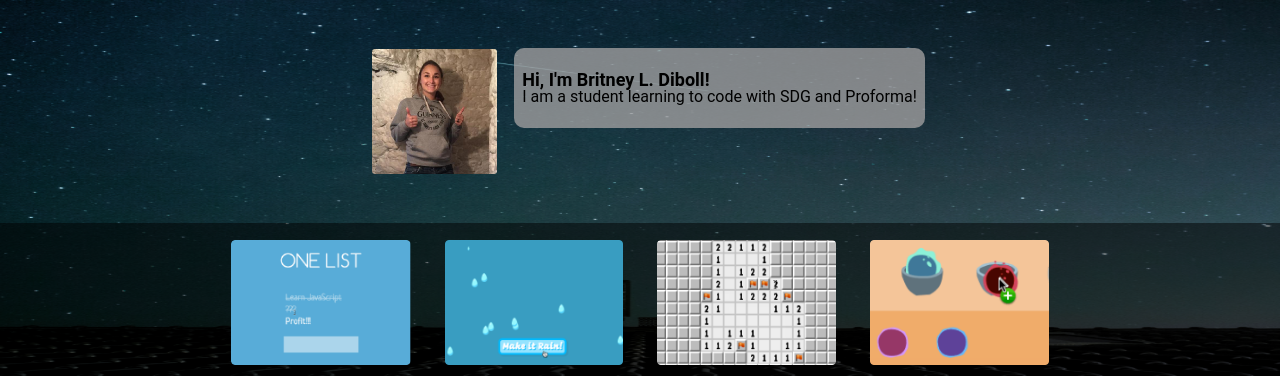
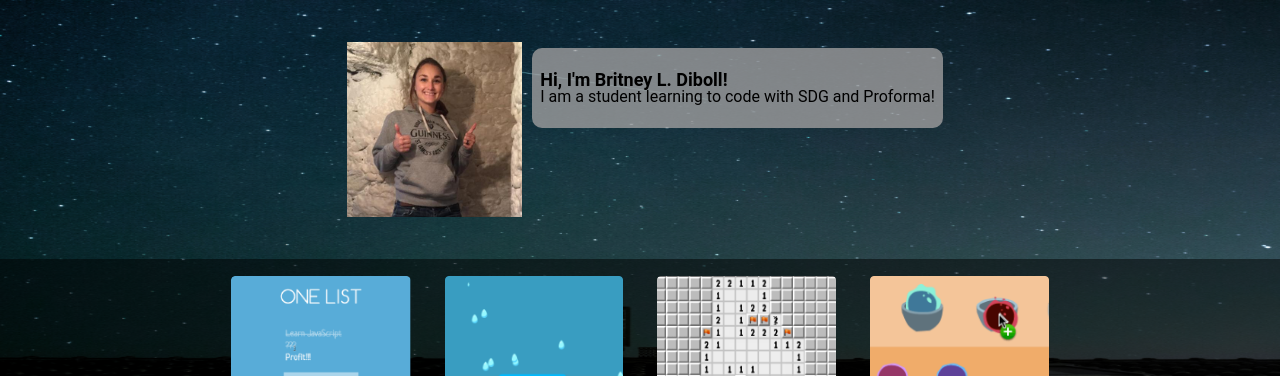
Before and after one commit to Britney-Diboll/mock-portfolio, a website: page public/index.html in a window 1280 px wide. Shown: the top 376 px of the page. Drawn offline with Linux system fonts and the light colour scheme.

Commit message:
fixed section one

```diff
--- a/public/index.html
+++ b/public/index.html
@@ -12,7 +12,7 @@
      <div class="first">
 
       <section class="one">
-        <img class= "middle-pics" src="./images/me.jpg" alt="Britney Diboll">
+        <img class= "my-pic" src="./images/me.jpg" alt="Britney Diboll">
 
           <p class= "info"> <font size="4"><b> Hi, I'm Britney L. Diboll!</b></font>
           I am a student learning to code with SDG and Proforma!</p>
--- a/public/screen.css
+++ b/public/screen.css
@@ -8,6 +8,7 @@ body {
   font: 16px / 1 roboto ;
 
 }
+
 .first{
   background-image: url(./images/space.png);
   background-repeat: no-repeat;
@@ -24,6 +25,13 @@ color: white;
 margin: 0;
 padding:2em;
 
+}
+
+.my-pic{
+  height: 175px ;
+  width: auto;
+  border-radius: 10px;
+  padding: 10px;
 }
 
 .info{
@@ -75,8 +83,7 @@ background-color: rgba(0, 0, 0, 0.5);
 .p-head{
   font-size: 1.5em ;
   font-weight: bold;
-  padding: 5px
-  ;
+  padding: 5px;
 }
 
 .lrg-pic {
```
